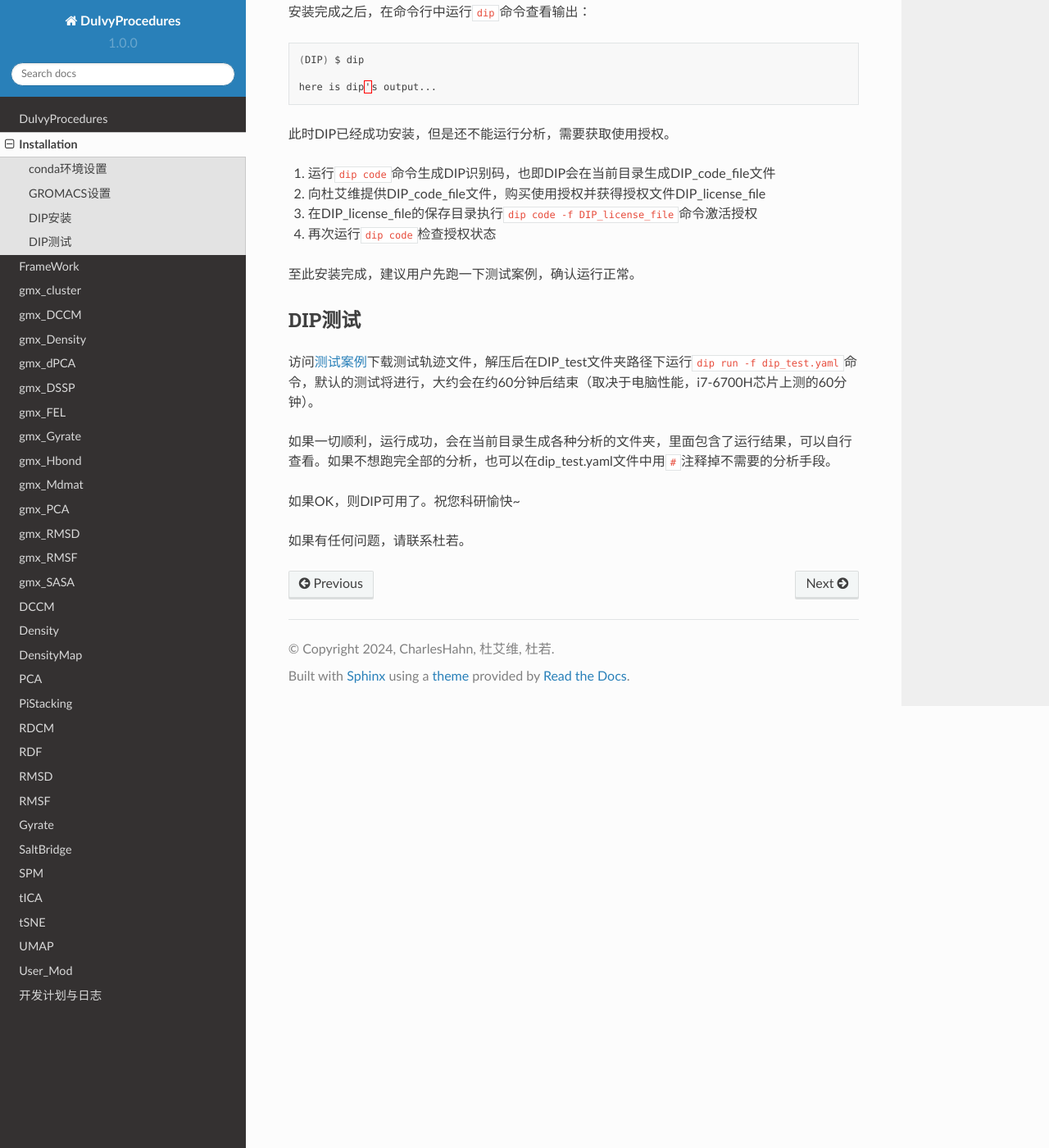
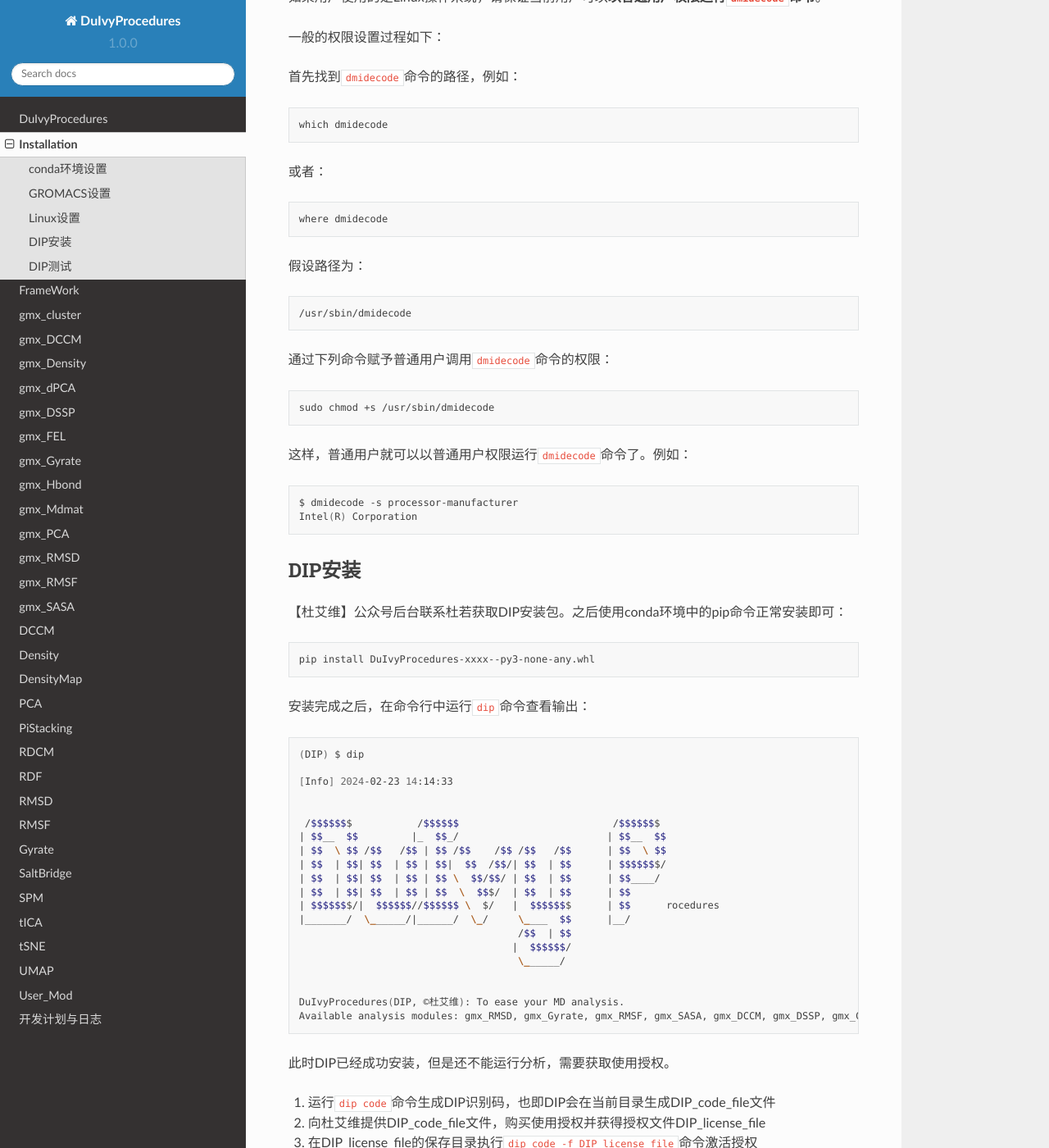
Before and after one commit to CharlesHahn/DuIvyProcedures_Docs, a Sphinx documentation site: the page built from docs/Install.md, in a window 1280 px wide and 1400 px high, scrolled down 1584 px. Shown: the whole window at 82% size. Built offline with Sphinx 7.4.7 and the Read the Docs theme 2.0.0, drawn with Linux system fonts in a browser that asks for light colours; some of the changed text lies outside the part shown.

Commit message:
update doc

````diff
--- a/docs/Install.md
+++ b/docs/Install.md
@@ -10,7 +10,7 @@ DuIvyProcedures(DIP)有诸多依赖，比较建议先通过conda或者mamba、
 conda create -n DIP python=3.8
 ```
 
-**请注意，目前DIP仅测试了python3.8版本。建议安装python=3.8**
+**请注意，目前DIP仅支持python3.8版本，如果有其他版本需求，请联系杜艾维**
 
 激活conda环境：
 
@@ -57,9 +57,50 @@ pip install -i https://pypi.tuna.tsinghua.edu.cn/simple WMI psutil pycryptodome
 
 ## GROMACS设置
 
-用户需要保证GROMACS2019及以上版本已经正确安装并可以通过命令行调用。
+如果用户需要使用依赖于GROMACS的分析模块，用户需要保证GROMACS2019及以上版本已经正确安装并可以通过命令行调用。
 
 DIP支持`gmx`、`gmx_mpi`等多种调用的软件名，只需要在任务输入的yaml文件中写明即可。但用户需要保证安装的GROMACS版本具有`cluster`、`rms`、`rmsf`、`sasa`等常见的分析命令。
+
+其中，`gmx do_dssp`命令在GROMACS版本低于2023的时候，需要依赖于DSSP软件才可以运行，请参照https://zhuanlan.zhihu.com/p/380242442进行设置。
+
+## Linux设置
+
+如果用户使用的是Linux操作系统，请保证当前用户可以**以普通用户权限运行`dmidecode`命令**。
+
+一般的权限设置过程如下：
+
+首先找到`dmidecode`命令的路径，例如：
+
+```bash
+which dmidecode
+```
+
+或者：
+
+```bash
+where dmidecode
+```
+
+假设路径为：
+
+```bash
+/usr/sbin/dmidecode
+```
+
+通过下列命令赋予普通用户调用`dmidecode`命令的权限：
+
+```bash
+sudo chmod +s /usr/sbin/dmidecode
+```
+
+这样，普通用户就可以以普通用户权限运行`dmidecode`命令了。例如：
+
+```bash
+$ dmidecode -s processor-manufacturer
+Intel(R) Corporation
+```
+
+
 
 ## DIP安装
 
@@ -74,7 +115,24 @@ pip install DuIvyProcedures-xxxx--py3-none-any.whl
 ```bash
 (DIP) $ dip
 
-here is dip's output...
+[Info] 2024-02-23 14:14:33
+
+
+ /$$$$$$$           /$$$$$$                          /$$$$$$$
+| $$__  $$         |_  $$_/                         | $$__  $$
+| $$  \ $$ /$$   /$$ | $$ /$$    /$$ /$$   /$$      | $$  \ $$
+| $$  | $$| $$  | $$ | $$|  $$  /$$/| $$  | $$      | $$$$$$$/
+| $$  | $$| $$  | $$ | $$ \  $$/$$/ | $$  | $$      | $$____/
+| $$  | $$| $$  | $$ | $$  \  $$$/  | $$  | $$      | $$
+| $$$$$$$/|  $$$$$$//$$$$$$ \  $/   |  $$$$$$$      | $$      rocedures
+|_______/  \______/|______/  \_/     \____  $$      |__/
+                                     /$$  | $$
+                                    |  $$$$$$/
+                                     \______/
+
+
+DuIvyProcedures(DIP, ©杜艾维): To ease your MD analysis.
+Available analysis modules: gmx_RMSD, gmx_Gyrate, gmx_RMSF, gmx_SASA, gmx_DCCM, gmx_DSSP, gmx_Cluster, gmx_Mdmat, gmx_PCA, gmx_FEL, gmx_dPCA, gmx_Hbond, gmx_Density, Density, RMSD, RMSF, Gyrate, RDF, tICA, tSNE, PCA, UMAP, SPM, DCCM, RDCM, SaltBridge, PiStacking, DensityMap, User_Mod
 ```
 
 此时DIP已经成功安装，但是还不能运行分析，需要获取使用授权。
@@ -89,7 +147,9 @@ here is dip's output...
 
 访问[测试案例](http://charles8hahn.pythonanywhere.com/download/DIP_test.zip)下载测试轨迹文件，解压后在DIP_test文件夹路径下运行`dip run -f dip_test.yaml`命令，默认的测试将进行，大约会在约60分钟后结束（取决于电脑性能，i7-6700H芯片上测的60分钟）。
 
-如果一切顺利，运行成功，会在当前目录生成各种分析的文件夹，里面包含了运行结果，可以自行查看。如果不想跑完全部的分析，也可以在dip_test.yaml文件中用`#`注释掉不需要的分析手段。
+如果一切顺利，运行成功，会在当前目录生成各种分析的文件夹，里面包含了运行结果，可以自行查看。
+
+如果不想跑完全部的分析，也可以在dip_test.yaml文件中用`#`注释掉不需要的分析手段。
 
 如果OK，则DIP可用了。祝您科研愉快~
 
````
Also changed, not shown: docs/DensityMap.md (+2 -0 lines).
